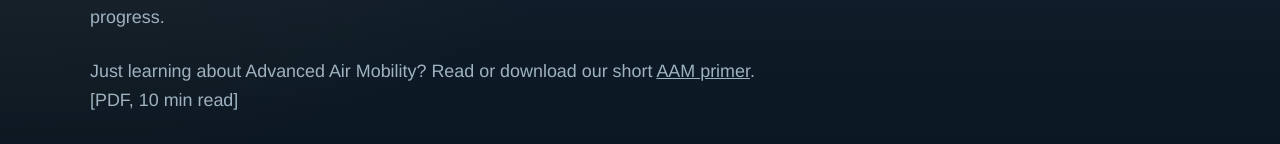
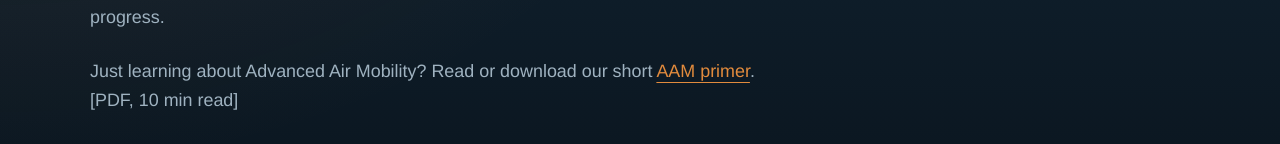
Before and after one commit to skywayvertiports/skywayvertiports.github.io, a plain HTML site: page news.html in a window 1280 px wide. Shown: the part 379-523 px from the top of the page. Drawn offline with Linux system fonts and the light colour scheme.

Commit message:
Add files via upload

```diff
--- a/news.html
+++ b/news.html
@@ -31,7 +31,7 @@
       <div class="eyebrow">SkyWay &amp; U.S. Advanced Air Mobility</div>
       <h1 class="news-title" id="news-title">News &amp; updates.</h1>
       <p class="news-intro">Updates on our work in the Phoenix Metroplex and the U.S. developments shaping advanced air mobility, from policy and regulation to vertiport infrastructure and industry progress.</p><br>
-	  <p class="news-intro">Just learning about Advanced Air Mobility? Read or download our short <a href="http://skywayvertiports.com/SkyWayVertiports-AAM_Primer_web.pdf">AAM primer</a>. [PDF, 10 min read]</p>
+	  <p class="news-intro">Just learning about Advanced Air Mobility? Read or download our short <a class="news-source" href="http://skywayvertiports.com/SkyWayVertiports-AAM_Primer_web.pdf">AAM primer</a>. [PDF, 10 min read]</p>
       <div class="news-topics" aria-label="Coverage areas">
         <span>SkyWay updates</span>
         <span>Policy &amp; regulation</span>
```
